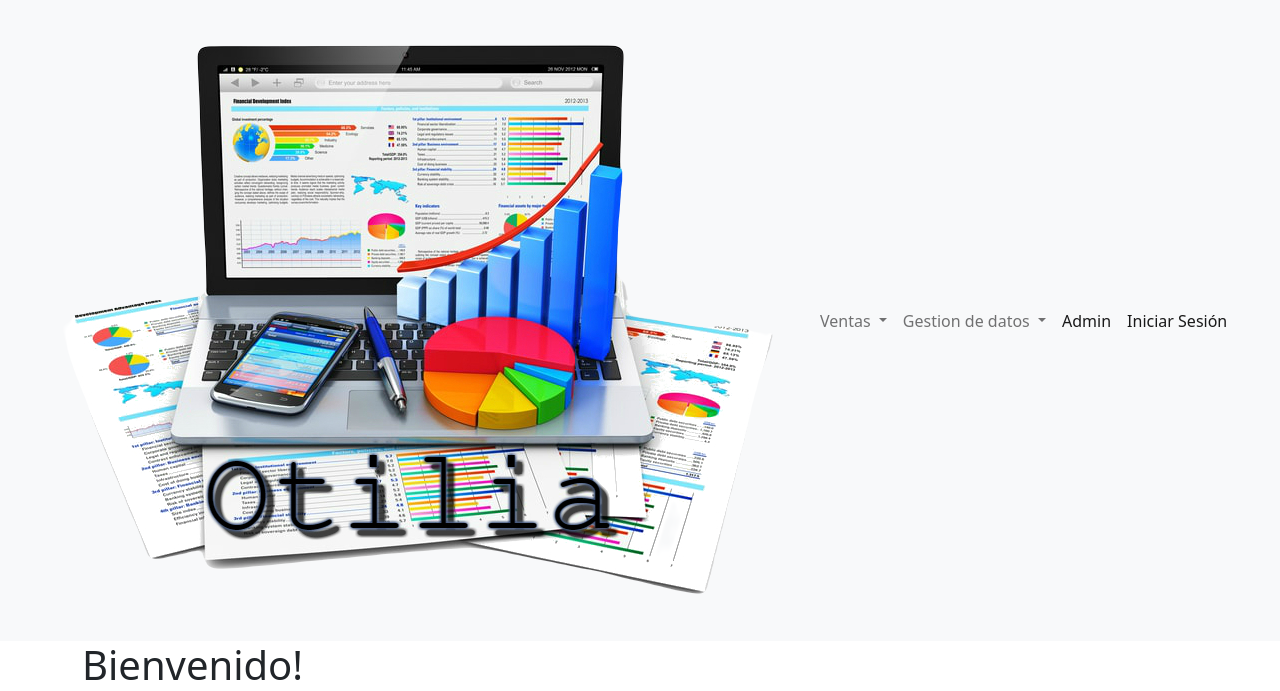
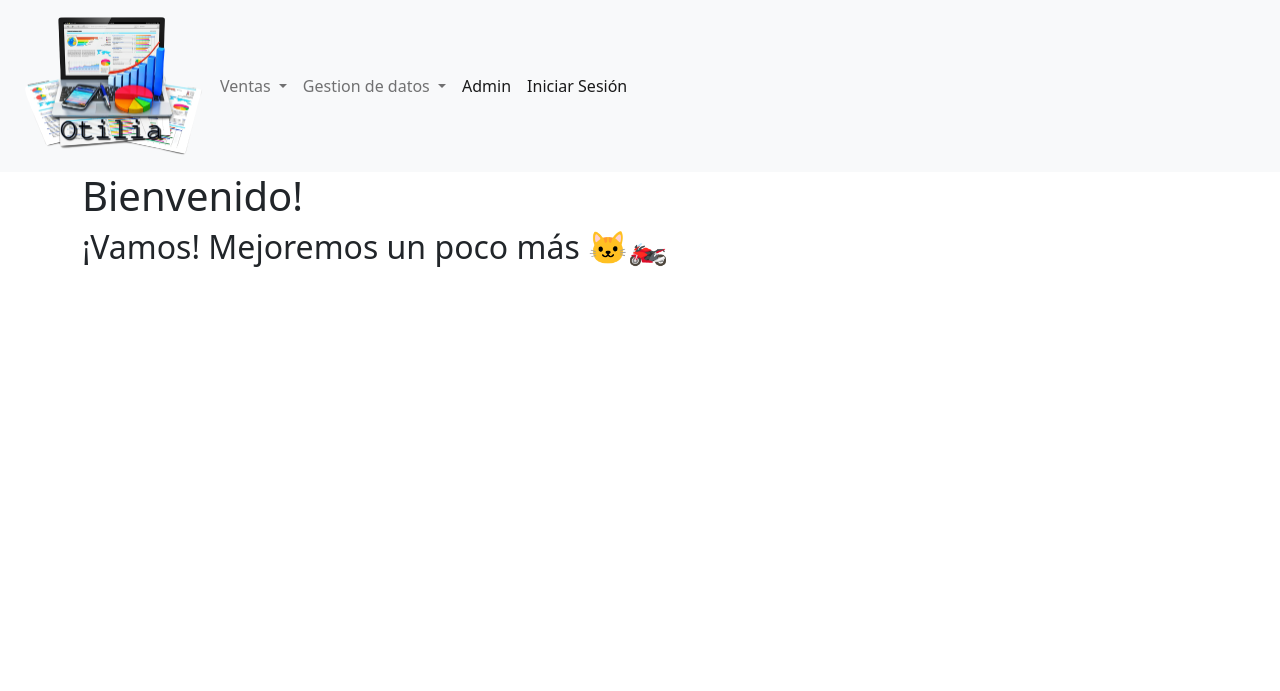
Before and after one commit to mrescorcia/otilia, a Django app: page / in a window 1280 px wide. Shown: the top 691 px of the page. Run offline with Django 3.2, Linux system fonts and the light colour scheme.

Commit message:
25-06-2021

```diff
--- a/templates/base.html
+++ b/templates/base.html
@@ -19,7 +19,7 @@
         <nav class="navbar navbar-expand-lg navbar-light bg-light">
             <div class="container-fluid">
                 <!--a class="navbar-brand" href="/">Otilia</a-->
-                <a title="Otilia" href="/"><img src="{% static 'img/OtiliaTransparente.png' %}" alt="Los Tejos" /></a>
+                <a title="Otilia" href="/"><img class="rounded mx-auto d-block" width="200" src="{% static 'img/OtiliaTransparente.png' %}" alt="Los Tejos" /></a>
                 <button class="navbar-toggler" type="button" data-bs-toggle="collapse"
                     data-bs-target="#navbarSupportedContent" aria-controls="navbarSupportedContent"
                     aria-expanded="false" aria-label="Toggle navigation">
```
